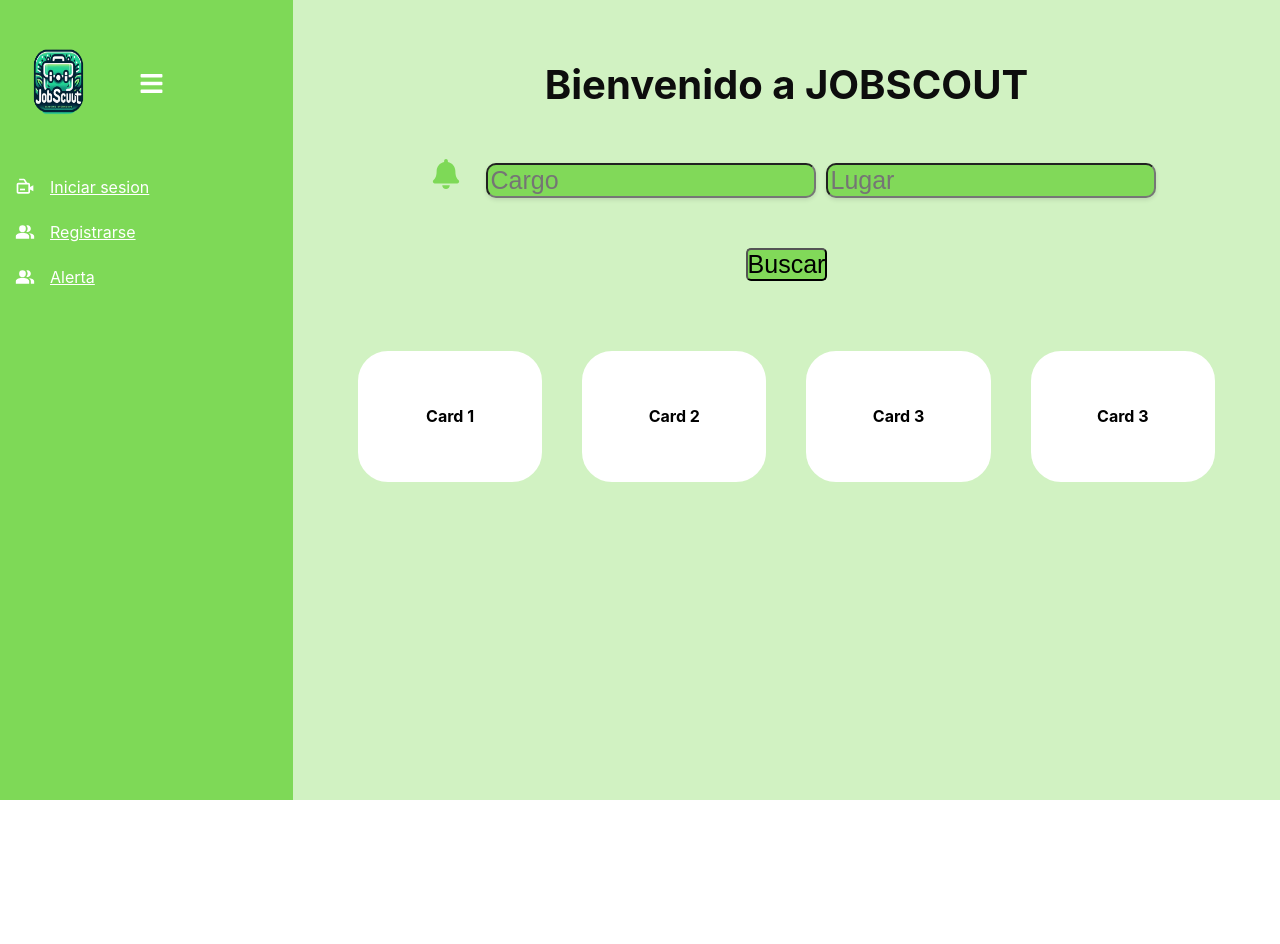
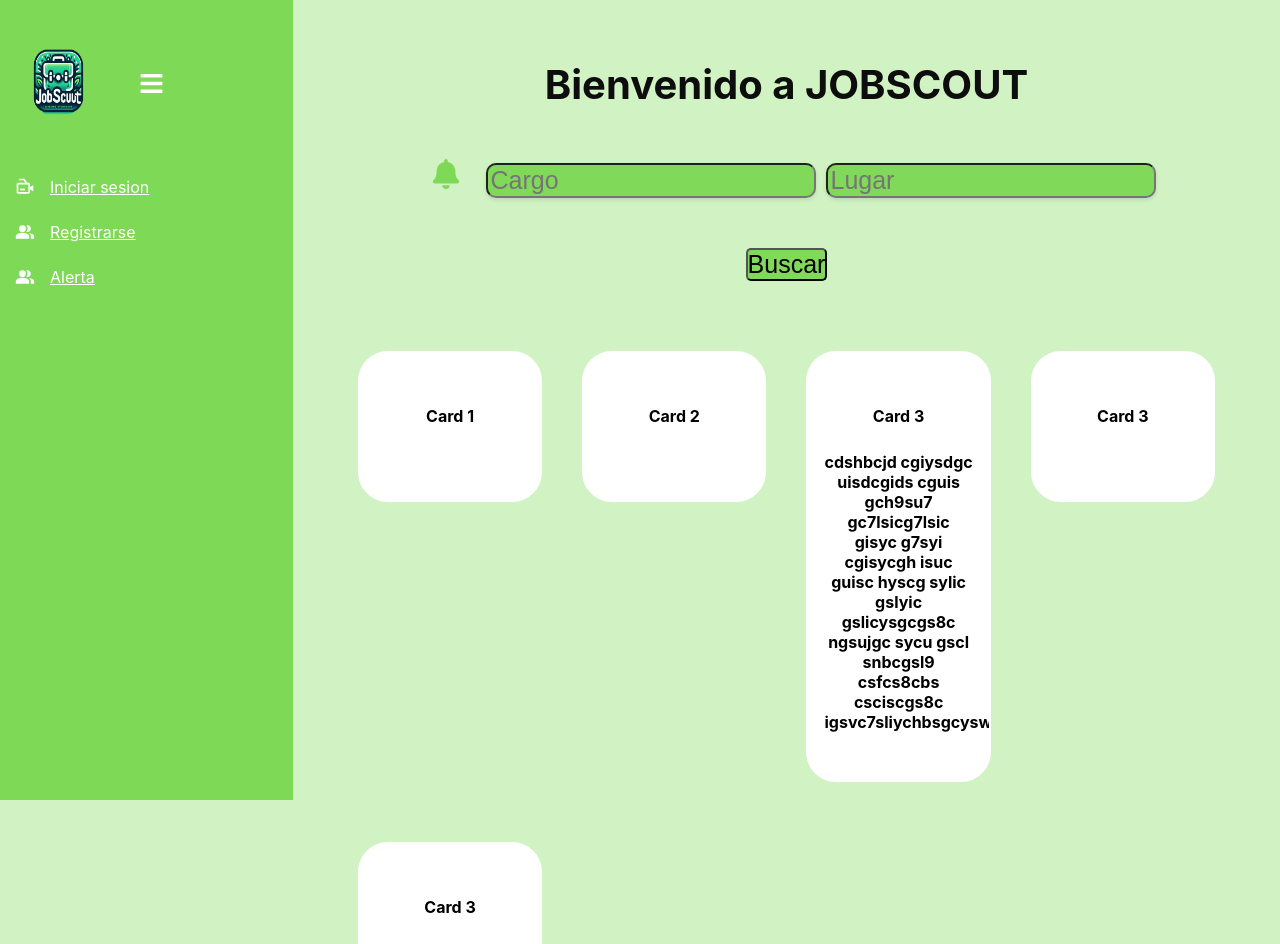
Before and after one commit to proyectoIntegradoruni/JobScout, a React (Create React App) app in the folder Front/: page / in a window 1280 px wide. Shown: the top 944 px of the page. Before the commit the page ends 800 px from the top, so only its background shows below. Built offline with nearby package versions, Linux system fonts and the light colour scheme.

Commit message:
arreglos

```diff
--- a/Front/src/component/SearchComponent.jsx
+++ b/Front/src/component/SearchComponent.jsx
@@ -24,22 +24,28 @@
     {
       id: 3,
       title: "Card 3",
+      content : "cdshbcjd cgiysdgc uisdcgids cguis gch9su7 gc7lsicg7lsic gisyc g7syi cgisycgh isuc guisc hyscg sylic gslyic gslicysgcgs8c ngsujgc sycu gscl snbcgsl9 csfcs8cbs csciscgs8c igsvc7sliychbsgcysw",
 
       url: "https://example.com/card3",
     },
     {
     id: 4,
     title: "Card 3",
+    content : "",
 
     url: "https://example.com/card3",
   },
-    // Add more cards as needed
+  {
+    id: 3,
+    title: "Card 3",
+    content : "cdshbcjd cgiysdgc uisdcgids cguis gch9su7 gc7lsicg7lsic gisyc g7syi cgisycgh isuc guisc hyscg sylic gslyic gslicysgcgs8c ngsujgc sycu gscl snbcgsl9 csfcs8cbs csciscgs8c igsvc7sliychbsgcysw",
+
+    url: "https://example.com/card3",
+  }
   ]);
-  // Mock data for demonstration
 
 
 
-  // Handle input change
   const handleInputChange = (e) => {
     setSearch(e.target.value);
   };
@@ -105,9 +111,9 @@
 
     <div className="d-flex justify-content-center align-items-center h-100">
       <Grid container spacing={5}>
-        {cards.map(({ title, url, id }) => (
+        {cards.map(({ title, content, url, id }) => (
           <Grid item xs={12} sm={6} md={3} key={id}>
-            <Card  title={title} url={url} id={id} />
+            <Card  title={title}  content= {content}url={url} id={id} />
           </Grid>
         ))}
       </Grid>
--- a/Front/src/component/tarjeta.jsx
+++ b/Front/src/component/tarjeta.jsx
@@ -2,7 +2,7 @@
 import PropTypes from "prop-types";
 
 import "./card.css";
-function Card({  title, url, id }) {
+function Card({  title,content,url, id }) {
   const handleClick = () => {
     window.location.href = url;
   };
@@ -19,9 +19,9 @@
         onClick={handleClick} // Added onClick handler
       >
         <div className="overflow2">
-          {/* <img src={imageSource} alt="a wallpaper" className="card-img-top" style={{ width: '350px', height: '150px' }} /> */}
-          <div className="card-body text-light">
+                  <div className="card-body text-light">
             <h4 className="card-title">{title}</h4>
+            <h1 className="card-text">{content}</h1>
           </div>
         </div>
       </div>
@@ -33,6 +33,7 @@
   title: PropTypes.string.isRequired,
   url: PropTypes.string,
   id: PropTypes.string,
+  content: PropTypes.string,
 
 };
 
```
